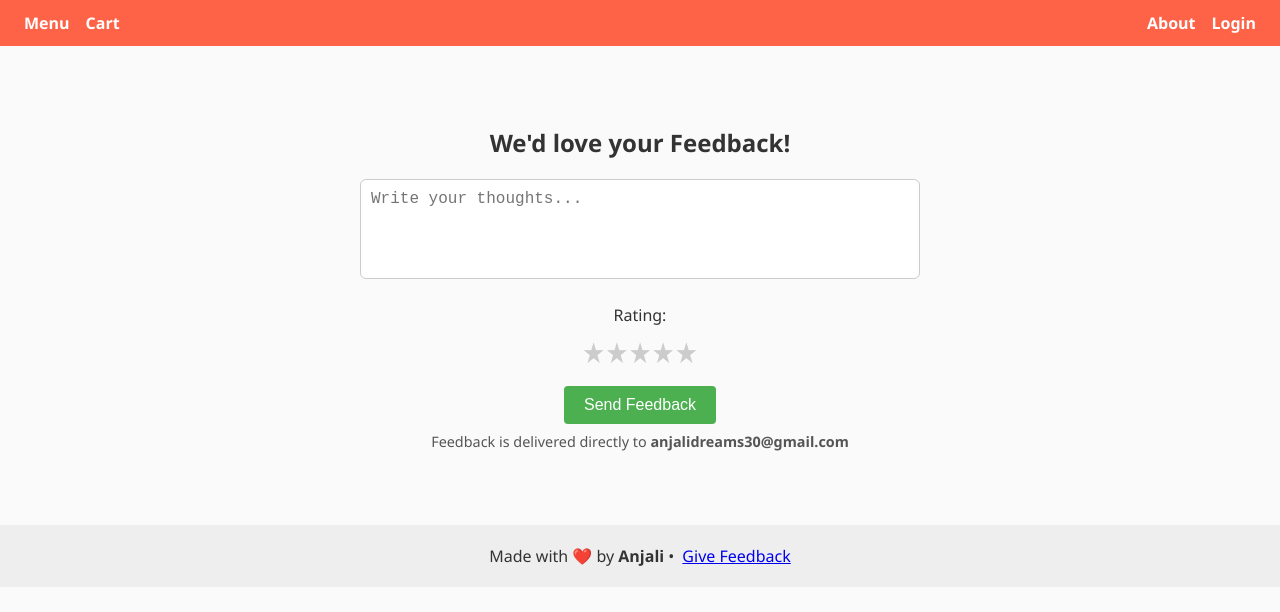
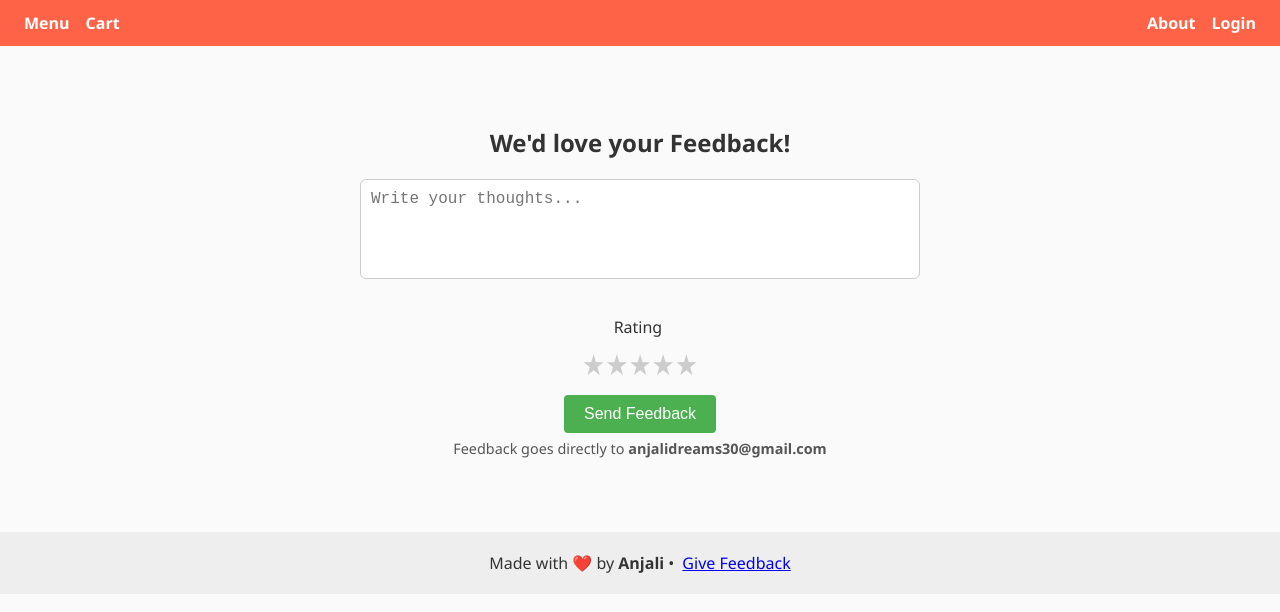
Before and after one commit to anjalitech30/food-factory, a React (Vite) app: page /feedback in a window 1280 px wide. Shown: the top 612 px of the page. Built offline with nearby package versions, Linux system fonts and the light colour scheme; the HTML template or start-up script is replaced by a standard one.

Commit message:
Star‑rating click‑to‑gold + show contact email

```diff
--- a/src/pages/Feedback.css
+++ b/src/pages/Feedback.css
@@ -54,3 +54,27 @@
   color: #555;
   margin-top: 8px;
 }
+
+/* star rating look */
+.star-rating {
+  font-size: 1.8rem;
+  color: #ccc;
+  cursor: pointer;
+}
+
+.star.filled {
+  color: gold;
+  transition: color 0.2s;
+}
+
+.rating-label {
+  display: flex;
+  flex-direction: column;
+  margin: 12px 0;
+}
+
+.note {
+  font-size: 0.9rem;
+  color: #555;
+  margin-top: 6px;
+}
--- a/src/pages/Feedback.jsx
+++ b/src/pages/Feedback.jsx
@@ -38,31 +38,32 @@ const Feedback = () => {
         />
 
         {/* ---------- STAR RATING (click‑to‑gold) ---------- */}
+{/* ───────── Rating + Submit ───────── */}
 <label className="rating-label">
-  Rating:
+  Rating&nbsp;
   <div className="star-rating">
     {[1, 2, 3, 4, 5].map((star) => (
       <span
         key={star}
         className={`star ${star <= rating ? 'filled' : ''}`}
-        onClick={() => setRating(star)}      // store numeric 1‑5
+        onClick={() => setRating(star)}
         role="button"
       >
         ★
       </span>
     ))}
   </div>
-
-  {/* hidden field: sends rating to Formspree */}
+  {/* hidden to send rating to Formspree */}
   <input type="hidden" name="rating" value={`${rating} Stars`} />
 </label>
 
+<button type="submit">Send Feedback</button>
 
-        <button type="submit">Send Feedback</button>
-{/*  ── New line to show your email to users ── */}
+{/* visible note with your email */}
 <p className="note">
-  Feedback is delivered directly to <strong>anjalidreams30@gmail.com</strong>
+  Feedback goes directly to <strong>anjalidreams30@gmail.com</strong>
 </p>
+
 
       </form>
     </div>
```
